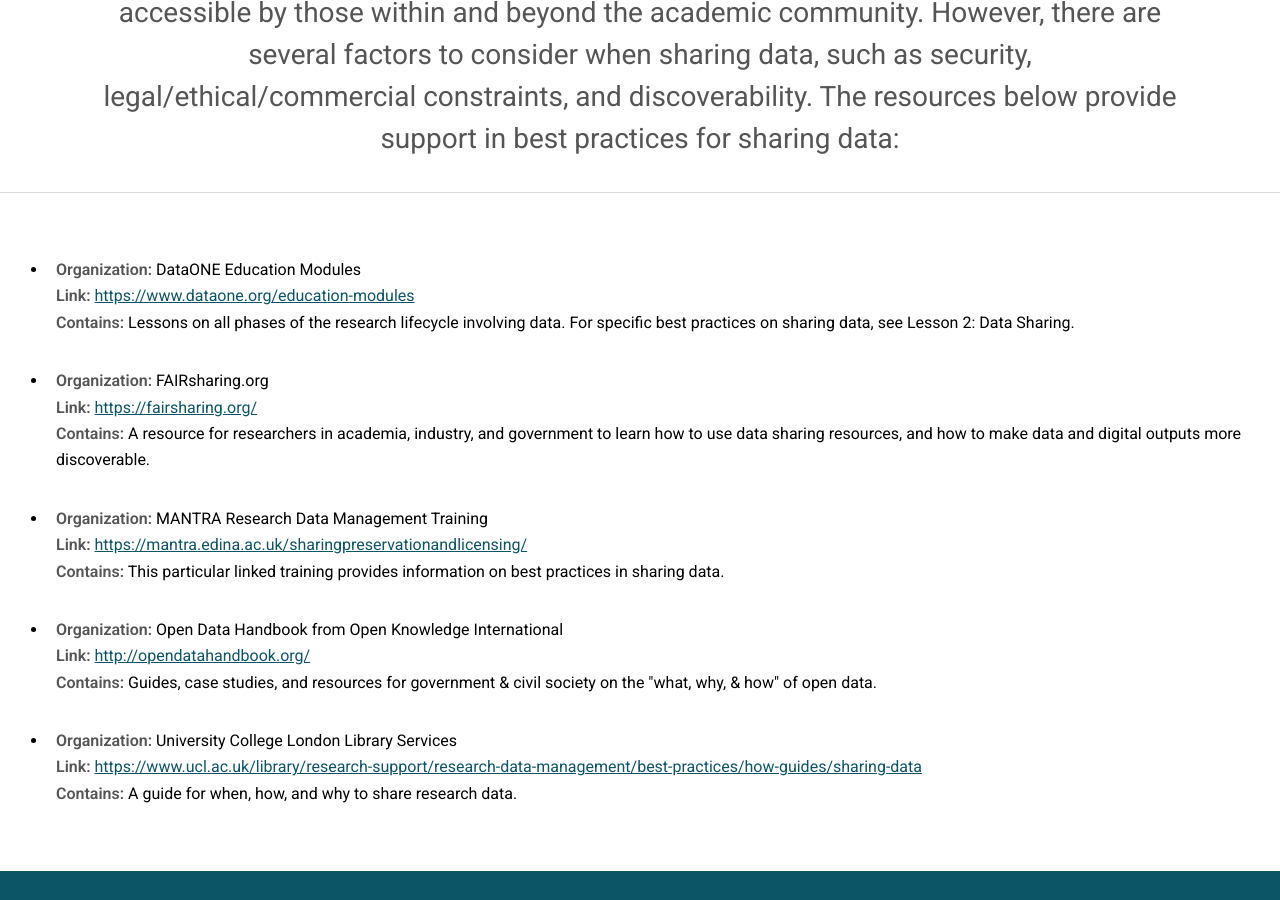
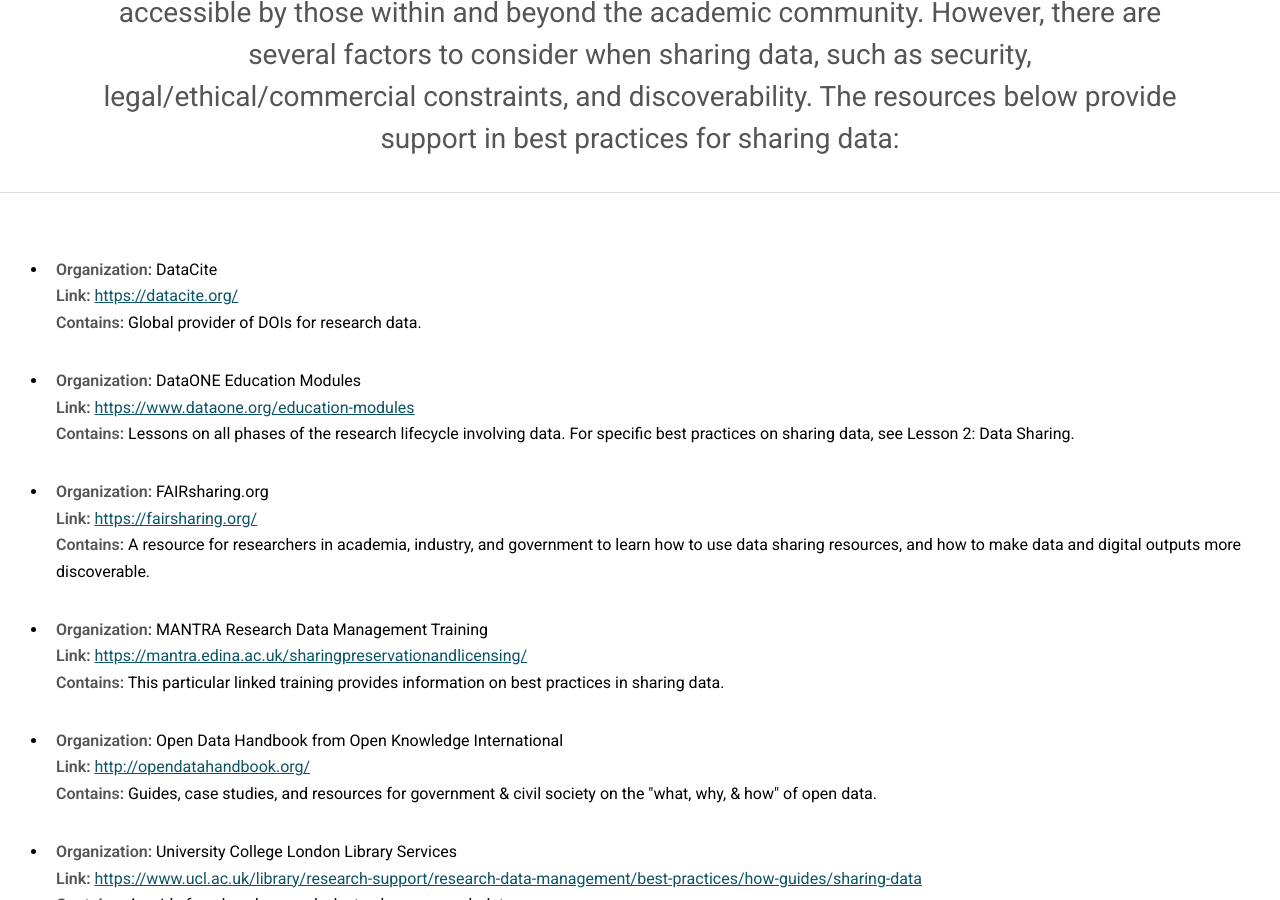
Before and after one commit to bfe-inf/toolkit, a Jekyll site: the page built from bp&s-sharing.html, in a window 1280 px wide and 900 px high, scrolled down 420 px. Built offline with Jekyll 4.4.1, drawn with Linux system fonts in a browser that asks for light colours.

Commit message:
Update bp&s-sharing.html

```diff
--- a/bp&s-sharing.html
+++ b/bp&s-sharing.html
@@ -63,6 +63,11 @@
 		<!-- Intro -->
 			<section id="two" class="wrapper">
       				<div class"inner">
+					<ul>
+	     					<li><strong>Organization:</strong> DataCite<br/>
+             	   				<strong>Link:</strong> <a href="https://datacite.org/" target="_blank">https://datacite.org/</a><br/>
+		   				<strong>Contains:</strong> Global provider of DOIs for research data.</li>
+      					</ul>
    				 	<ul>
 	     					<li><strong>Organization:</strong> DataONE Education Modules<br/>
              	   				<strong>Link:</strong> <a href="https://www.dataone.org/education-modules" target="_blank">https://www.dataone.org/education-modules</a><br/>
```
